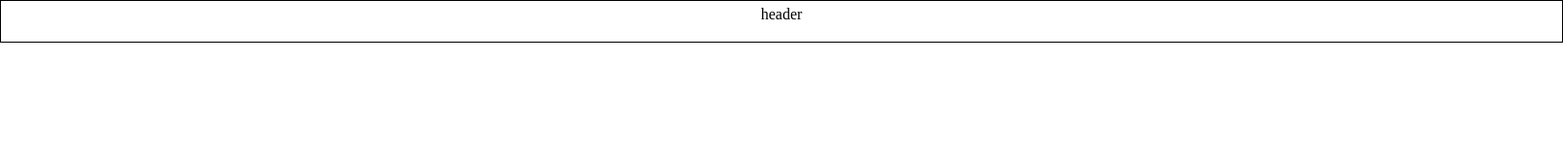
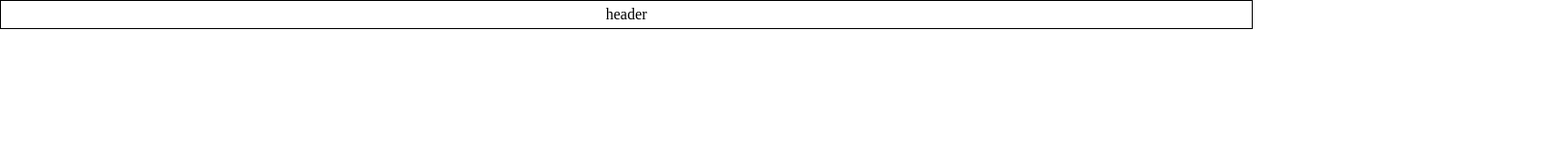
Before and after one commit to patri27826/patri27826.github.io, a plain HTML site: page test2.html in a window 1280 px wide. Shown: the whole page at 97% size, 1612 px wide, since content can reach past the window. Drawn offline with Linux system fonts and the light colour scheme.

Commit message:
Update test2.html

```diff
--- a/test2.html
+++ b/test2.html
@@ -12,8 +12,8 @@
       background-color: white;
       margin: 0px auto;
       padding: 5px;
-      width: 100em;
-      height: 2em;
+      width: 100%;
+      height: 2%;
       border-style: solid;
       border-width: 1px;
     }
```
